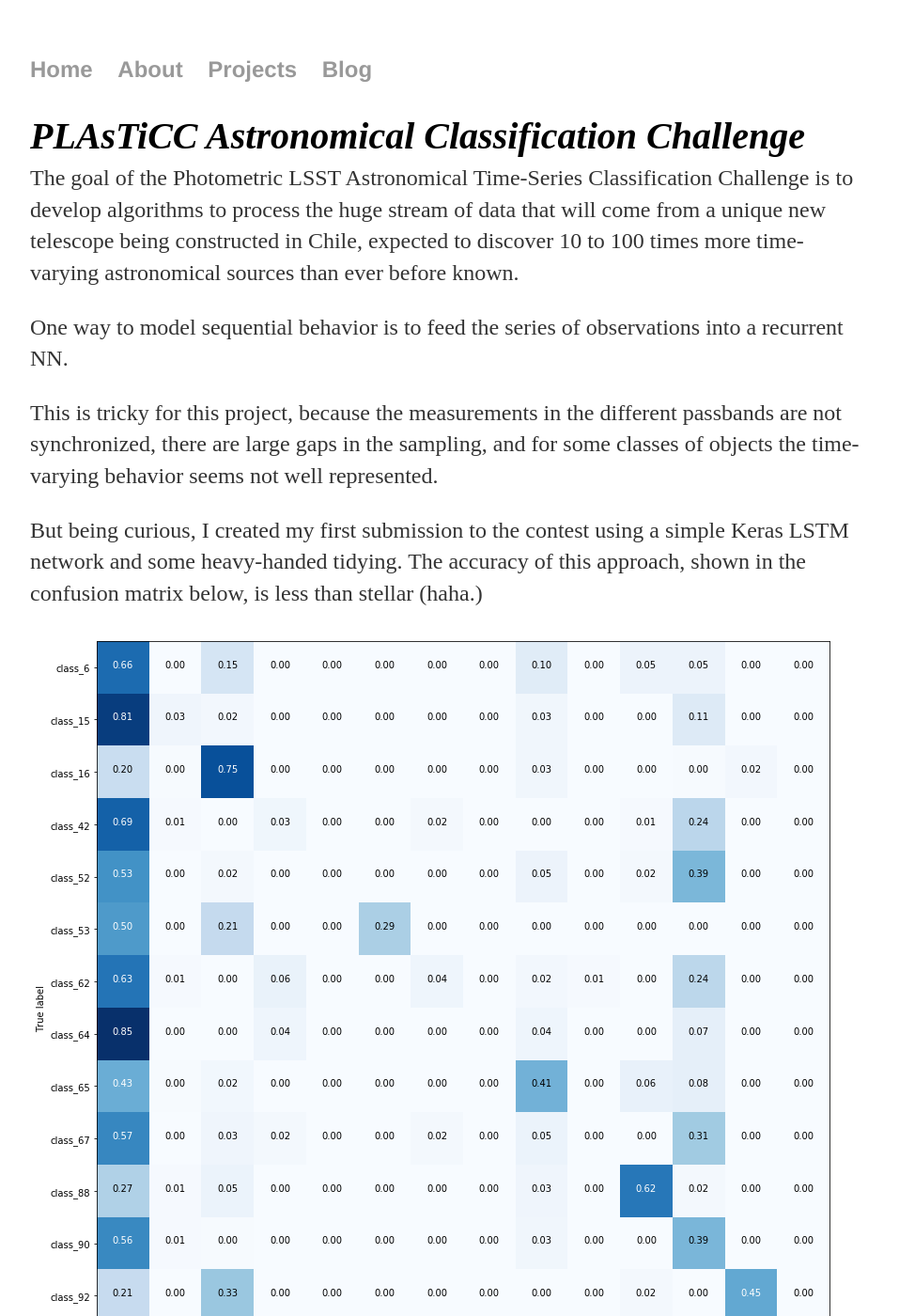
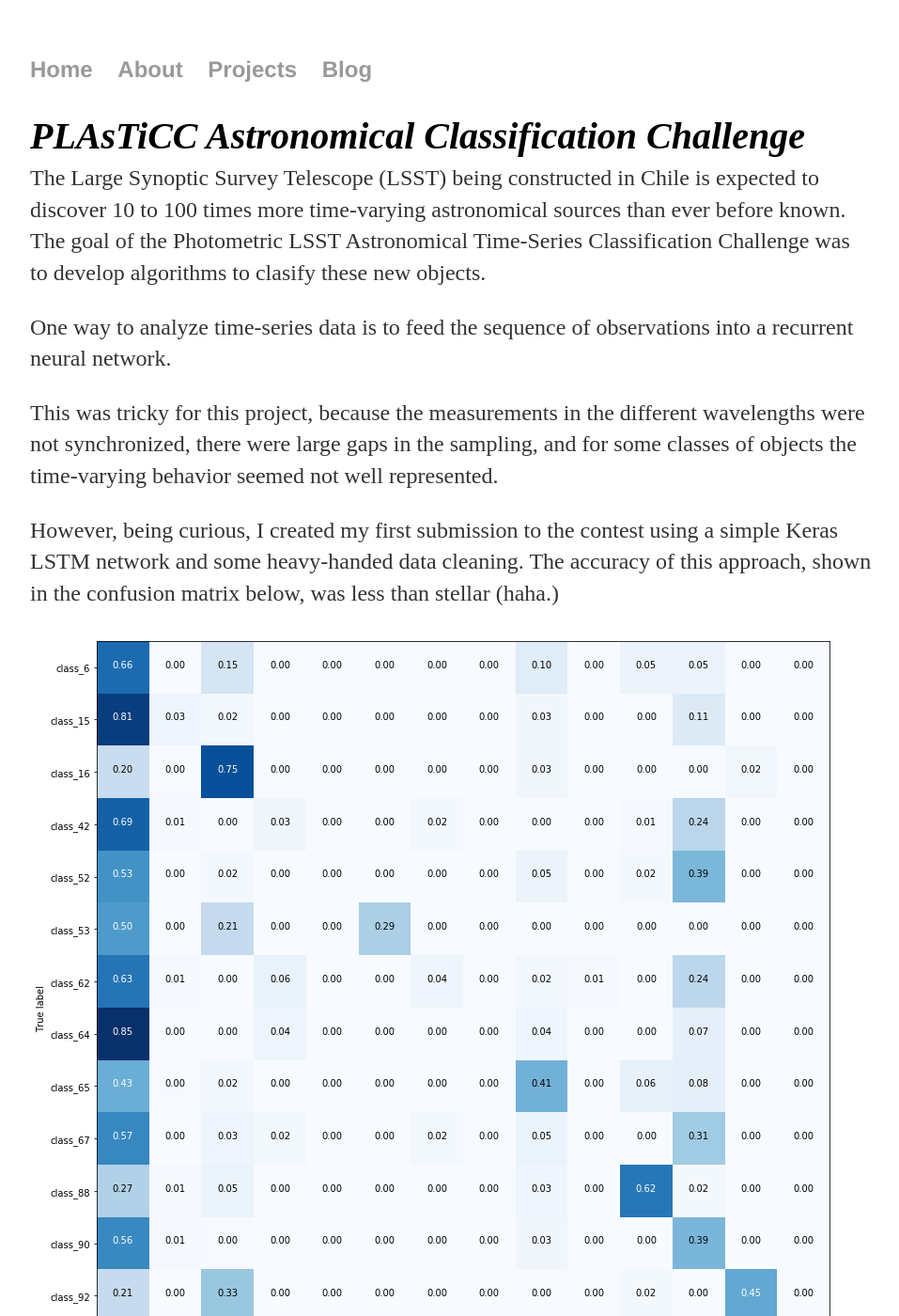
Before and after one commit to ridercoach/ridercoach.github.io, a Jekyll site: the page built from _projects/c_plasticc.md, in a window 1280 px wide and 1400 px high. Shown: the whole window at 94% size, without its empty margins (160-1117 px from the left). Built offline with Jekyll 4.4.1, drawn with Linux system fonts in a browser that asks for light colours; some of the changed text lies outside the part shown.

Commit message:
Revisions to PLAsTiCC project page

```diff
--- a/_projects/c_plasticc.md
+++ b/_projects/c_plasticc.md
@@ -6,32 +6,31 @@
 
 ## PLAsTiCC Astronomical Classification Challenge
 
-The goal of the Photometric LSST Astronomical Time-Series Classification
-Challenge is to develop algorithms to process the huge stream of data
-that will come from a unique new telescope being constructed in Chile,
+The Large Synoptic Survey Telescope (LSST) being constructed in Chile is
 expected to discover 10 to 100 times more time-varying astronomical
-sources than ever before known.
+sources than ever before known. The goal of the Photometric LSST Astronomical
+Time-Series Classification Challenge was to develop algorithms to clasify these new objects.
 
-One way to model sequential behavior is to feed the series of observations
-into a recurrent NN.
+One way to analyze time-series data is to feed the sequence of observations
+into a recurrent neural network.
 
-This is tricky for this project, because
-the measurements in the different passbands are not synchronized, there
-are large gaps in the sampling, and for
-some classes of objects the time-varying behavior seems not well represented.
+This was tricky for this project, because
+the measurements in the different wavelengths were not synchronized, there
+were large gaps in the sampling, and for
+some classes of objects the time-varying behavior seemed not well represented.
 
-But being curious, I created my first submission to the contest
+However, being curious, I created my first submission to the contest
 using a simple Keras
-LSTM network and some heavy-handed tidying. The accuracy
+LSTM network and some heavy-handed data cleaning. The accuracy
 of this approach, shown in
-the confusion matrix below, is
+the confusion matrix below, was
 less than stellar (haha.)
 
 ![](/images/cm.png)
 
-Alternatively, for time-series data, we can reduce the
+An alternate approach is to reduce the
 sequence information to its time-varying attributes,
-such as frequencies, and use a non-recurrent NN.
+such as frequencies, and use a non-recurrent neural network.
 
 The figure below (inspired by Kaggler Siddhartha,) shows the potential
 value of such extracted characteristics.
@@ -42,12 +41,13 @@
 
 ![](/images/plasticc-615-plots.png)
 
-Unfortunately, this analysis is time-consuming, and there are not enough
+Unfortunately, this processing is time-consuming, and by this point in my
+investigation there were not enough
 days left in the competition to perform it for all 3.5 million objects
-in the test set (at least not using the Kaggle environment.) Also, not all
-classes of objects in the study are this well-behaved.
+in the test set (at least not using the Kaggle environment.) Also, there was reason to
+expect that for some classes of objects this technique would not provide
+much leverage.
 
-My ideas for the remaining time are: (a) try to be more clever in my
-preprocessing for the LSTM approach, and (b) perhaps try using Amazon
-Sagemaker, which would probably provide more compute power than is
-available in the Kaggle environment.
+I thought about trying to be more clever in my
+preprocessing for the LSTM approach, or perhaps using Amazon
+Sagemaker, but the contest closed before I made any significant further progress.
```
